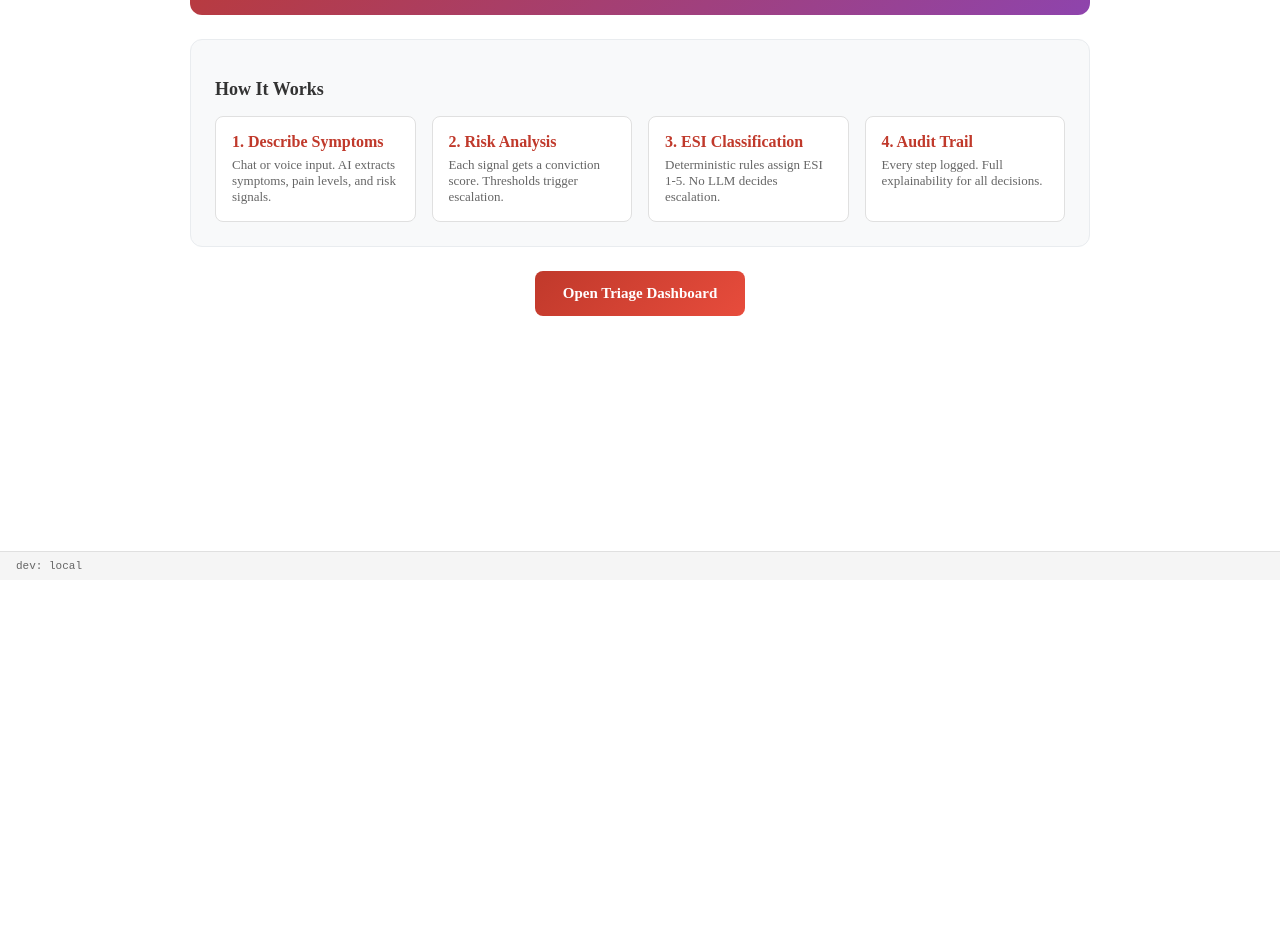
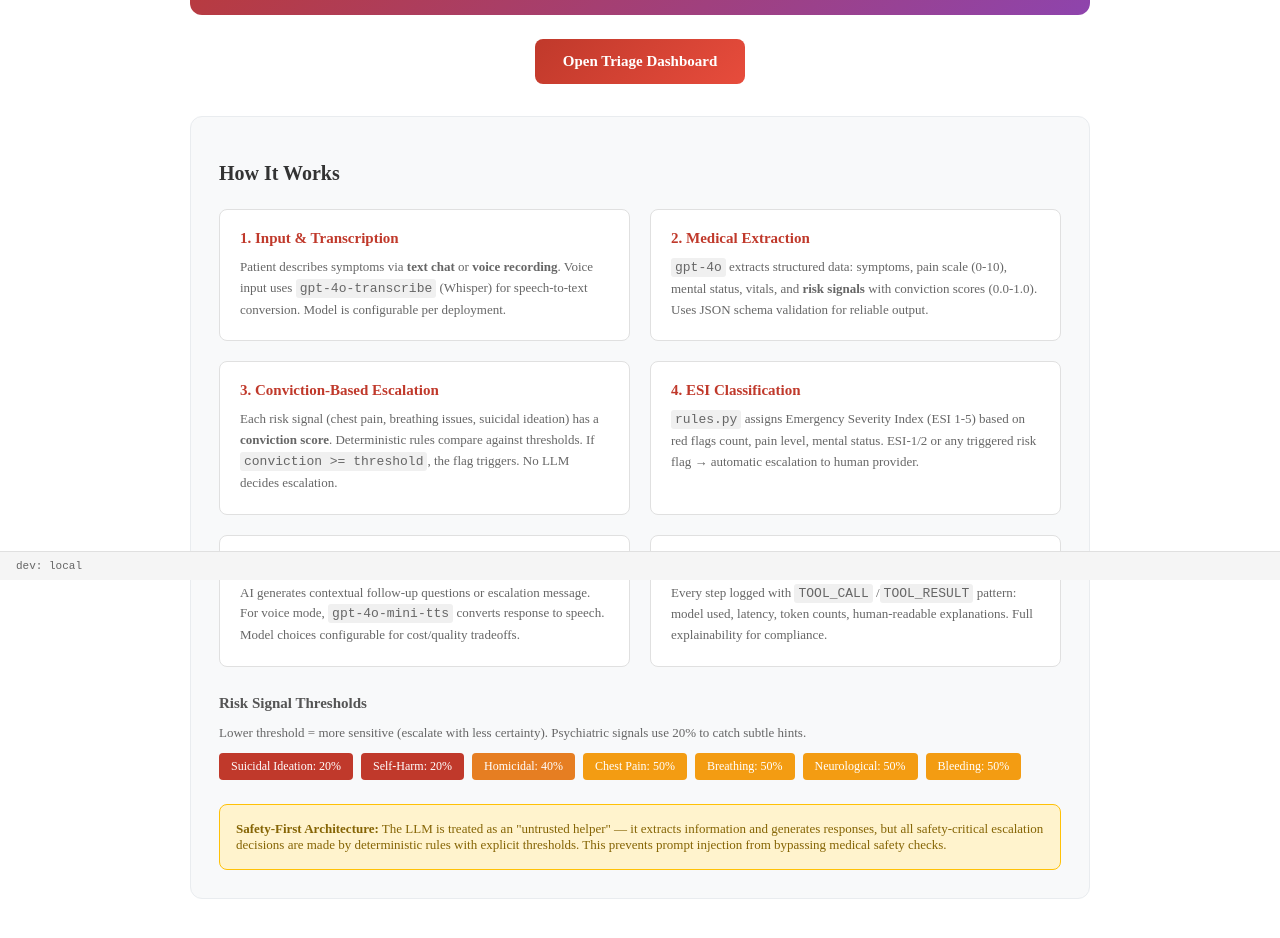
Before and after one commit to techsqrt/agent-incident-triage, a Next.js app in the folder apps/web/: page / in a window 1280 px wide. Shown: the part 220-1158 px from the top of the page. Before the commit the page ends 800 px from the top, so only its background shows below. Built offline with nearby package versions, Linux system fonts and the light colour scheme.

Commit message:
feat: detailed how-it-works section, hero banner on /triage

```diff
--- a/apps/web/src/app/page.tsx
+++ b/apps/web/src/app/page.tsx
@@ -61,40 +61,113 @@ function HeroBanner() {
 function HowItWorks() {
   return (
     <div style={{
-      padding: '24px',
+      padding: '28px',
       background: '#f8f9fa',
       borderRadius: '12px',
       border: '1px solid #e9ecef',
-      marginBottom: '24px',
     }}>
-      <h2 style={{ fontSize: '18px', fontWeight: 'bold', marginBottom: '16px', color: '#333' }}>
+      <h2 style={{ fontSize: '20px', fontWeight: 'bold', marginBottom: '24px', color: '#333' }}>
         How It Works
       </h2>
-      <div style={{ display: 'grid', gridTemplateColumns: 'repeat(auto-fit, minmax(200px, 1fr))', gap: '16px' }}>
-        <div style={{ padding: '16px', background: '#fff', borderRadius: '8px', border: '1px solid #e0e0e0' }}>
-          <div style={{ fontWeight: 'bold', marginBottom: '6px', color: '#c0392b' }}>1. Describe Symptoms</div>
-          <p style={{ fontSize: '13px', color: '#666', margin: 0 }}>
-            Chat or voice input. AI extracts symptoms, pain levels, and risk signals.
+
+      {/* Pipeline Steps */}
+      <div style={{ display: 'grid', gridTemplateColumns: 'repeat(auto-fit, minmax(280px, 1fr))', gap: '20px', marginBottom: '28px' }}>
+        <div style={{ padding: '20px', background: '#fff', borderRadius: '8px', border: '1px solid #e0e0e0' }}>
+          <div style={{ fontWeight: 'bold', marginBottom: '10px', color: '#c0392b', fontSize: '15px' }}>1. Input &amp; Transcription</div>
+          <p style={{ fontSize: '13px', color: '#666', margin: 0, lineHeight: 1.6 }}>
+            Patient describes symptoms via <strong>text chat</strong> or <strong>voice recording</strong>.
+            Voice input uses <code style={{ background: '#f0f0f0', padding: '2px 4px', borderRadius: '3px' }}>gpt-4o-transcribe</code> (Whisper)
+            for speech-to-text conversion. Model is configurable per deployment.
           </p>
         </div>
-        <div style={{ padding: '16px', background: '#fff', borderRadius: '8px', border: '1px solid #e0e0e0' }}>
-          <div style={{ fontWeight: 'bold', marginBottom: '6px', color: '#c0392b' }}>2. Risk Analysis</div>
-          <p style={{ fontSize: '13px', color: '#666', margin: 0 }}>
-            Each signal gets a conviction score. Thresholds trigger escalation.
+
+        <div style={{ padding: '20px', background: '#fff', borderRadius: '8px', border: '1px solid #e0e0e0' }}>
+          <div style={{ fontWeight: 'bold', marginBottom: '10px', color: '#c0392b', fontSize: '15px' }}>2. Medical Extraction</div>
+          <p style={{ fontSize: '13px', color: '#666', margin: 0, lineHeight: 1.6 }}>
+            <code style={{ background: '#f0f0f0', padding: '2px 4px', borderRadius: '3px' }}>gpt-4o</code> extracts structured data:
+            symptoms, pain scale (0-10), mental status, vitals, and <strong>risk signals</strong> with
+            conviction scores (0.0-1.0). Uses JSON schema validation for reliable output.
           </p>
         </div>
-        <div style={{ padding: '16px', background: '#fff', borderRadius: '8px', border: '1px solid #e0e0e0' }}>
-          <div style={{ fontWeight: 'bold', marginBottom: '6px', color: '#c0392b' }}>3. ESI Classification</div>
-          <p style={{ fontSize: '13px', color: '#666', margin: 0 }}>
-            Deterministic rules assign ESI 1-5. No LLM decides escalation.
+
+        <div style={{ padding: '20px', background: '#fff', borderRadius: '8px', border: '1px solid #e0e0e0' }}>
+          <div style={{ fontWeight: 'bold', marginBottom: '10px', color: '#c0392b', fontSize: '15px' }}>3. Conviction-Based Escalation</div>
+          <p style={{ fontSize: '13px', color: '#666', margin: 0, lineHeight: 1.6 }}>
+            Each risk signal (chest pain, breathing issues, suicidal ideation) has a <strong>conviction score</strong>.
+            Deterministic rules compare against thresholds. If <code style={{ background: '#f0f0f0', padding: '2px 4px', borderRadius: '3px' }}>conviction &gt;= threshold</code>,
+            the flag triggers. No LLM decides escalation.
           </p>
         </div>
-        <div style={{ padding: '16px', background: '#fff', borderRadius: '8px', border: '1px solid #e0e0e0' }}>
-          <div style={{ fontWeight: 'bold', marginBottom: '6px', color: '#c0392b' }}>4. Audit Trail</div>
-          <p style={{ fontSize: '13px', color: '#666', margin: 0 }}>
-            Every step logged. Full explainability for all decisions.
+
+        <div style={{ padding: '20px', background: '#fff', borderRadius: '8px', border: '1px solid #e0e0e0' }}>
+          <div style={{ fontWeight: 'bold', marginBottom: '10px', color: '#c0392b', fontSize: '15px' }}>4. ESI Classification</div>
+          <p style={{ fontSize: '13px', color: '#666', margin: 0, lineHeight: 1.6 }}>
+            <code style={{ background: '#f0f0f0', padding: '2px 4px', borderRadius: '3px' }}>rules.py</code> assigns
+            Emergency Severity Index (ESI 1-5) based on red flags count, pain level, mental status.
+            ESI-1/2 or any triggered risk flag → automatic escalation to human provider.
           </p>
         </div>
+
+        <div style={{ padding: '20px', background: '#fff', borderRadius: '8px', border: '1px solid #e0e0e0' }}>
+          <div style={{ fontWeight: 'bold', marginBottom: '10px', color: '#c0392b', fontSize: '15px' }}>5. Response Generation</div>
+          <p style={{ fontSize: '13px', color: '#666', margin: 0, lineHeight: 1.6 }}>
+            AI generates contextual follow-up questions or escalation message.
+            For voice mode, <code style={{ background: '#f0f0f0', padding: '2px 4px', borderRadius: '3px' }}>gpt-4o-mini-tts</code> converts
+            response to speech. Model choices configurable for cost/quality tradeoffs.
+          </p>
+        </div>
+
+        <div style={{ padding: '20px', background: '#fff', borderRadius: '8px', border: '1px solid #e0e0e0' }}>
+          <div style={{ fontWeight: 'bold', marginBottom: '10px', color: '#c0392b', fontSize: '15px' }}>6. Full Audit Trail</div>
+          <p style={{ fontSize: '13px', color: '#666', margin: 0, lineHeight: 1.6 }}>
+            Every step logged with <code style={{ background: '#f0f0f0', padding: '2px 4px', borderRadius: '3px' }}>TOOL_CALL</code> /
+            <code style={{ background: '#f0f0f0', padding: '2px 4px', borderRadius: '3px' }}>TOOL_RESULT</code> pattern:
+            model used, latency, token counts, human-readable explanations. Full explainability for compliance.
+          </p>
+        </div>
+      </div>
+
+      {/* Conviction Thresholds */}
+      <div style={{ marginBottom: '24px' }}>
+        <h3 style={{ fontSize: '15px', fontWeight: 'bold', marginBottom: '12px', color: '#555' }}>
+          Risk Signal Thresholds
+        </h3>
+        <p style={{ fontSize: '13px', color: '#666', marginBottom: '12px' }}>
+          Lower threshold = more sensitive (escalate with less certainty). Psychiatric signals use 20% to catch subtle hints.
+        </p>
+        <div style={{ display: 'flex', flexWrap: 'wrap', gap: '8px' }}>
+          <span style={{ padding: '6px 12px', background: '#c0392b', color: '#fff', borderRadius: '4px', fontSize: '12px' }}>
+            Suicidal Ideation: 20%
+          </span>
+          <span style={{ padding: '6px 12px', background: '#c0392b', color: '#fff', borderRadius: '4px', fontSize: '12px' }}>
+            Self-Harm: 20%
+          </span>
+          <span style={{ padding: '6px 12px', background: '#e67e22', color: '#fff', borderRadius: '4px', fontSize: '12px' }}>
+            Homicidal: 40%
+          </span>
+          <span style={{ padding: '6px 12px', background: '#f39c12', color: '#fff', borderRadius: '4px', fontSize: '12px' }}>
+            Chest Pain: 50%
+          </span>
+          <span style={{ padding: '6px 12px', background: '#f39c12', color: '#fff', borderRadius: '4px', fontSize: '12px' }}>
+            Breathing: 50%
+          </span>
+          <span style={{ padding: '6px 12px', background: '#f39c12', color: '#fff', borderRadius: '4px', fontSize: '12px' }}>
+            Neurological: 50%
+          </span>
+          <span style={{ padding: '6px 12px', background: '#f39c12', color: '#fff', borderRadius: '4px', fontSize: '12px' }}>
+            Bleeding: 50%
+          </span>
+        </div>
+      </div>
+
+      {/* Architecture Note */}
+      <div style={{ padding: '16px', background: '#fff3cd', borderRadius: '8px', border: '1px solid #ffc107' }}>
+        <p style={{ fontSize: '13px', color: '#856404', margin: 0 }}>
+          <strong>Safety-First Architecture:</strong> The LLM is treated as an &quot;untrusted helper&quot; —
+          it extracts information and generates responses, but all safety-critical escalation decisions
+          are made by deterministic rules with explicit thresholds. This prevents prompt injection from
+          bypassing medical safety checks.
+        </p>
       </div>
     </div>
   );
@@ -104,9 +177,8 @@ export default function HomePage() {
   return (
     <div style={{ padding: '32px', maxWidth: '900px', margin: '0 auto' }}>
       <HeroBanner />
-      <HowItWorks />
 
-      <div style={{ textAlign: 'center' }}>
+      <div style={{ textAlign: 'center', marginBottom: '32px' }}>
         <Link
           href="/triage"
           style={{
@@ -123,6 +195,8 @@ export default function HomePage() {
           Open Triage Dashboard
         </Link>
       </div>
+
+      <HowItWorks />
     </div>
   );
 }
```
Also changed, not shown: apps/web/src/app/triage/page.tsx (+57 -6 lines).
